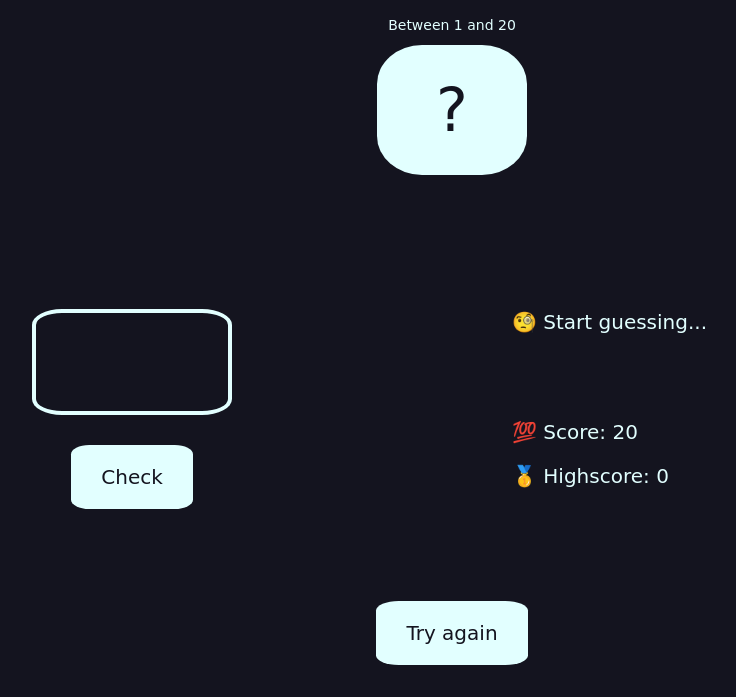
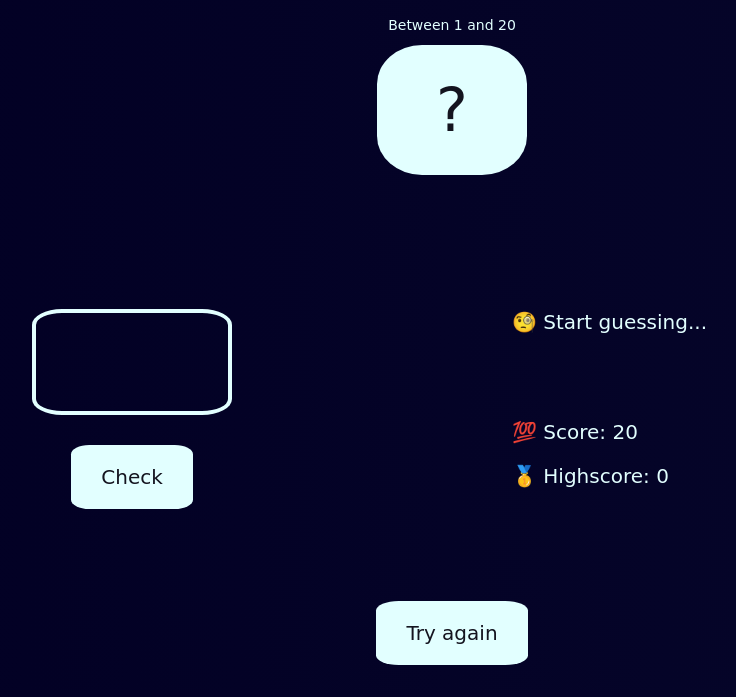
Before and after one commit to valerier2000/Guess-my-number, a plain HTML site: page index.html in a window 1280 px wide. Shown: the part 103-800 px from the top of the page, without its empty margins (188-924 px from the left). Drawn offline with Linux system fonts and the light colour scheme; a web font is replaced by a local one.

Commit message:
Added gradient

```diff
--- a/style.css
+++ b/style.css
@@ -14,7 +14,13 @@ html {
 body {
   font-family: "Zen Dots", cursive;
   color: #e2ffff;
-  background-color: #14141f;
+  background: rgb(2, 0, 36);
+  background: linear-gradient(
+    90deg,
+    rgba(2, 0, 36, 1) 0%,
+    rgba(6, 6, 42, 1) 100%,
+    rgba(16, 0, 255, 1) 100%
+  );
 }
 
 header {
```
